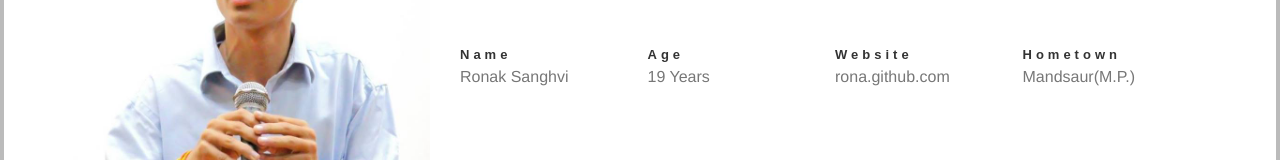
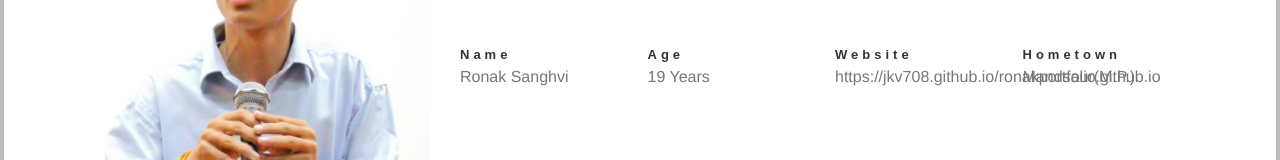
Before and after one commit to jkv708/ronakportfolio.github.io, a plain HTML site: page index.html in a window 1280 px wide. Both pictures are taken after a click on the link "ABOUT ME". Shown: the part 388-548 px from the top of the page. Drawn offline with Linux system fonts and the light colour scheme; files whose address does not match are found by name.

Commit message:
Update index.html

```diff
--- a/index.html
+++ b/index.html
@@ -224,7 +224,7 @@
 									<li>
 										<div class='inner' >
 											<h4>Website</h4>
-											<p>rona.github.com</p>
+											<p>https://jkv708.github.io/ronakportfolio.github.io</p>
 										</div>
 									</li>
 									<li>
```
